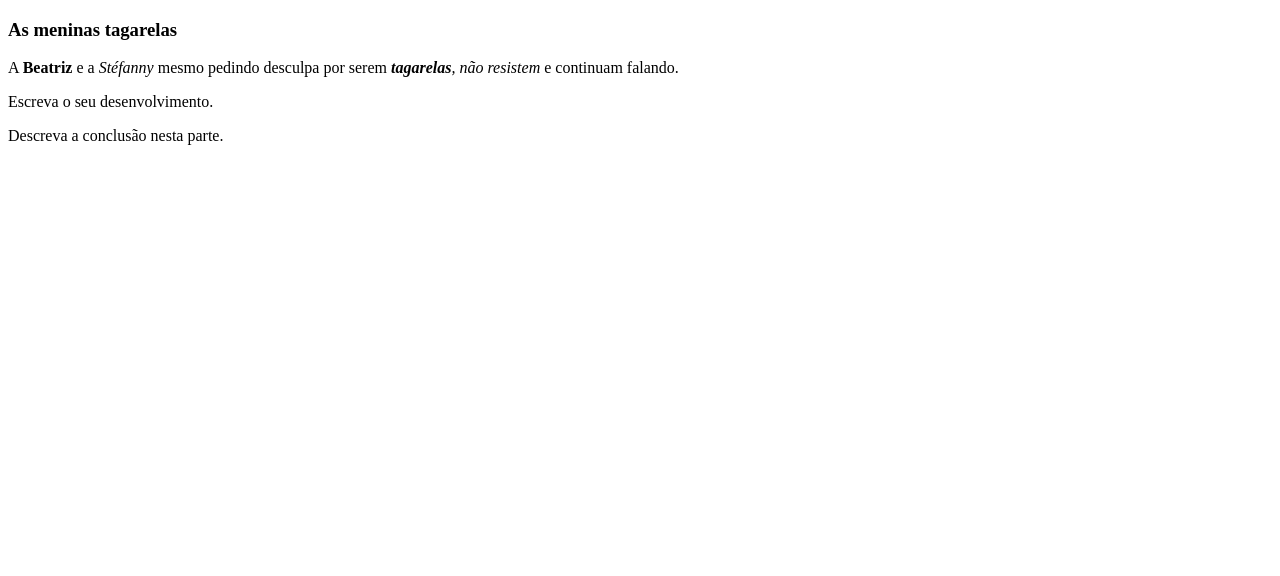
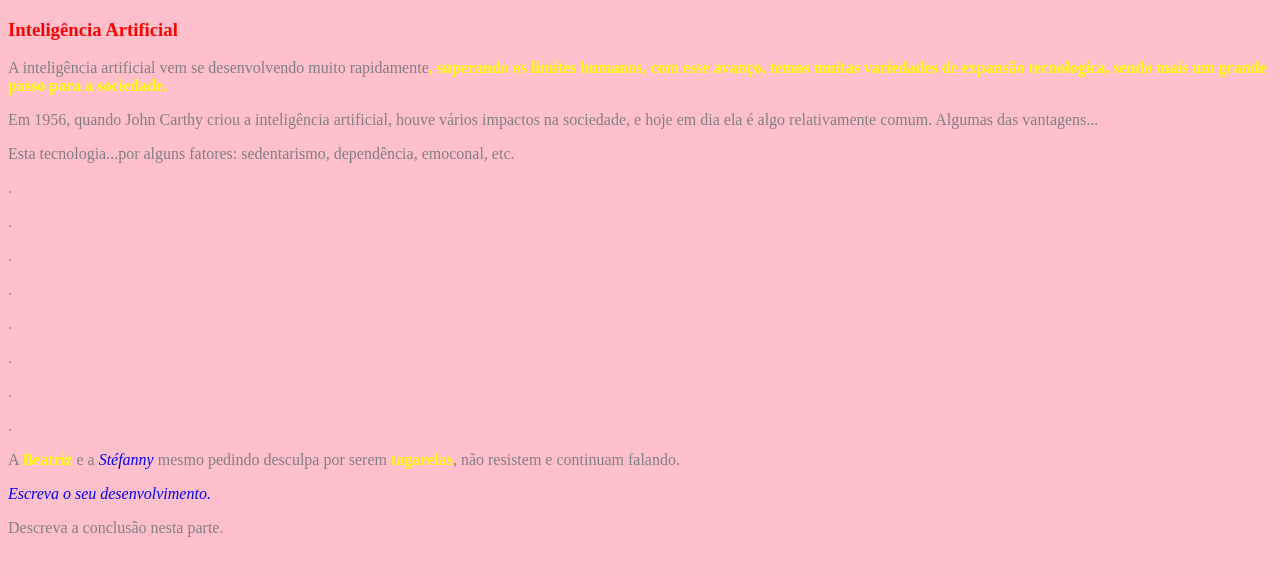
Before and after one commit to Taciano1/1D-Rogerinho, a plain HTML site: page index.html in a window 1280 px wide. Drawn offline with Linux system fonts and the light colour scheme; a script that the page names is missing.

Commit message:
adicionando cores

```diff
--- a/index.html
+++ b/index.html
@@ -6,16 +6,34 @@
     <meta http-equiv='X-UA-Compatible' content='IE=edge'>
     <title>Page Title</title>
     <meta name='viewport' content='width=device-width, initial-scale=1'>
-    <link rel='stylesheet' type='text/css' media='screen' href='main.css'>
+    <link rel='stylesheet' type='text/css' media='screen' href='style.css'>
     <script src='main.js'></script>
 </head>
 <body>
 
-    <h3> As meninas tagarelas </h3>
+    <h3> Inteligência Artificial </h3>
 
+<p>     A inteligência artificial vem se desenvolvendo muito rapidamente<b>,
+superando os limites humanos, com esse avanço, temos muitas variedades de
+expansão tecnologica, sendo mais um grande passo para a sociedade.</b></p>
+
+<p>     Em 1956, quando John Carthy criou a inteligência artificial, houve
+vários impactos na sociedade, e hoje em dia ela é algo relativamente comum.
+Algumas das vantagens...</p>
+
+<p>     Esta tecnologia...por alguns fatores: sedentarismo, dependência,
+emoconal, etc.</p>
+<p>.</p>
+<p>.</p>
+<p>.</p>
+<p>.</p>
+<p>.</p>
+<p>.</p>
+<p>.</p>
+<p>.</p>
     <p> A <b>Beatriz</b> e a <i>Stéfanny</i> mesmo pedindo desculpa por
-      serem <i><b>tagarelas</b>, não resistem</i> e continuam falando. </p>
-    <p>Escreva o seu desenvolvimento.</p>
+      serem <b>tagarelas</b>, não resistem e continuam falando. </p>
+    <p><i>Escreva o seu desenvolvimento.</i></p>
     <p>Descreva a conclusão nesta parte. </p>
 
 </body>
--- /dev/null
+++ b/style.css
@@ -0,0 +1,6 @@
+
+body {background-color: pink}
+h3 {color: red}
+p {color: gray}
+b {color: yellow}
+i {color: blue}
```
